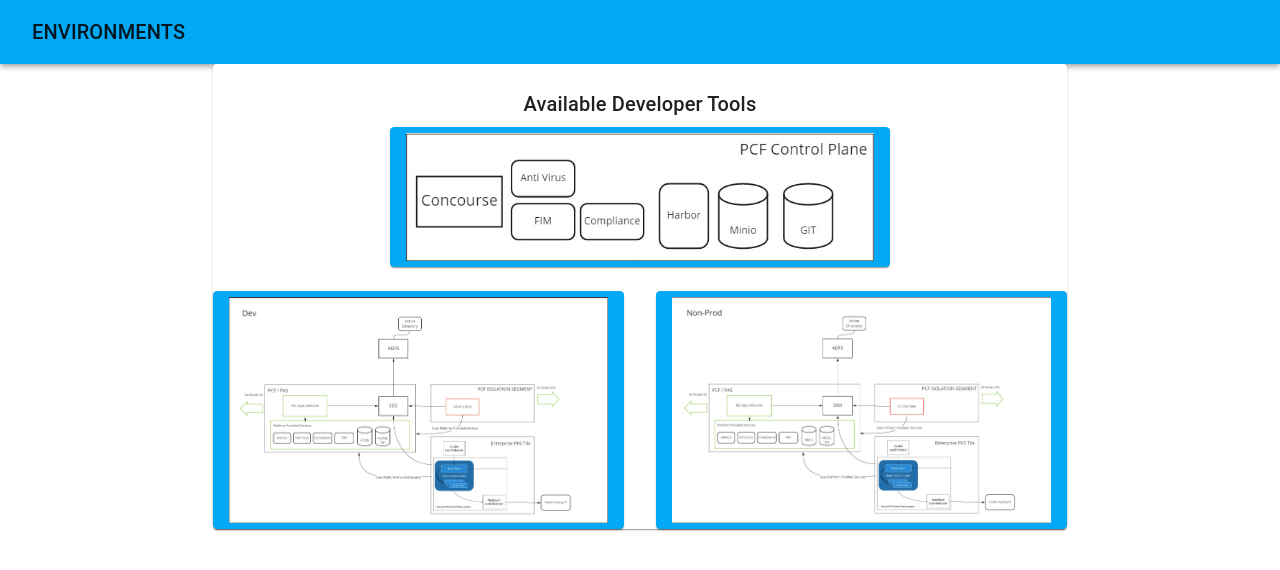
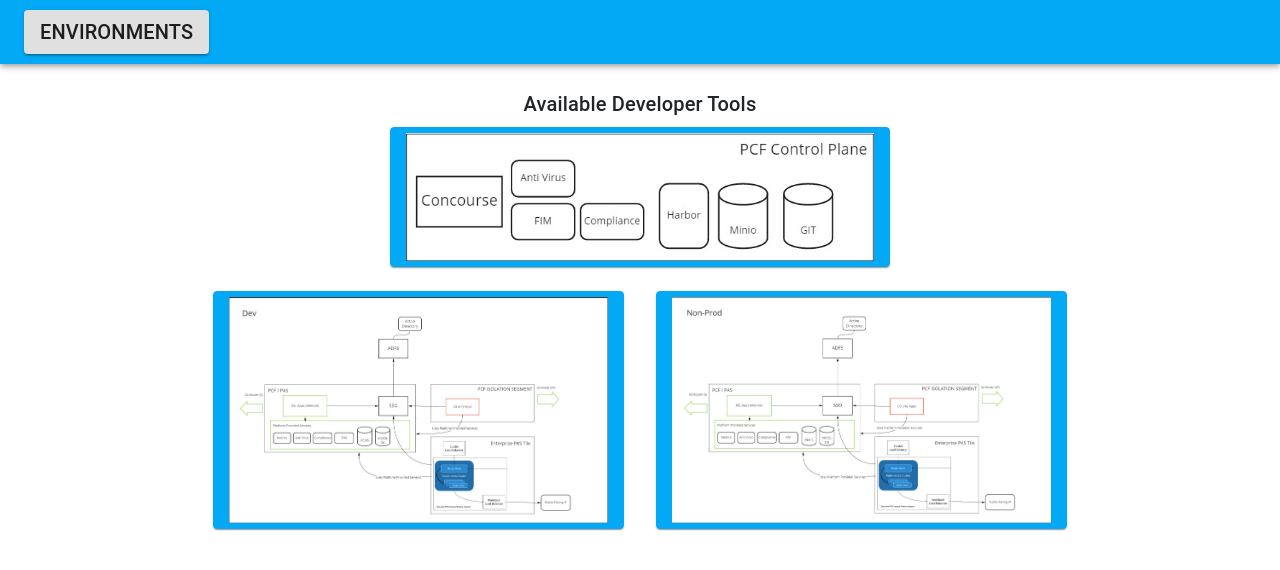
Before and after one commit to kimura-dev1297/launch_team_website_frontend, a React (Create React App) app: page /cloud-one in a window 1280 px wide. Shown: the top 570 px of the page. Built offline with nearby package versions, Linux system fonts and the light colour scheme.

Commit message:
Button in AppBar styled, and removed Paper from Pages.

```diff
--- a/src/Components/CloudOnePage.js
+++ b/src/Components/CloudOnePage.js
@@ -1,5 +1,5 @@
 import React from 'react';
-import { Grid, Typography, Paper } from '@material-ui/core';
+import { Grid, Typography } from '@material-ui/core';
 import cntrlPaneImg from '../style/images/PCF Control Plane.jpg';
 import devImg from '../style/images/development.jpg';
 import nonProdImg from '../style/images/S31 Services - Non-Prod.jpg';
@@ -7,7 +7,6 @@
 
 function CloudOnePage() {
 	return (
-		<Paper>
 		<Grid container direction='column'>
 			<Grid item container justify='center'>
 				<Grid item container justify='center' alignItems='center' xs={12} style={{ paddingTop: '1.5rem' }}>
@@ -30,7 +29,6 @@
 				</Grid>
 			</Grid>
 		</Grid>
-		</Paper>
 	);
 }
 
--- a/src/Components/NavEnvMenu.js
+++ b/src/Components/NavEnvMenu.js
@@ -30,7 +30,13 @@
 
 	return (
 		<div>
-			<Button aria-controls='simple-menu' aria-haspopup='true' onClick={handleClick}>
+			<Button
+				aria-controls='simple-menu'
+				aria-haspopup='true'
+				onClick={handleClick}
+				variant='contained'
+				size='medium'
+			>
 				<Typography variant='h6' className={classes.title}>
 					Environments
 				</Typography>
--- a/src/Components/ProductionPage.js
+++ b/src/Components/ProductionPage.js
@@ -1,5 +1,5 @@
 import React from 'react';
-import { Grid, Typography, Paper } from '@material-ui/core';
+import { Grid, Typography } from '@material-ui/core';
 import cntrlPaneImg from '../style/images/PCF Control Plane.jpg';
 import stagingImg from '../style/images/Staging.jpg';
 import prodImg from '../style/images/production.jpg';
@@ -9,7 +9,6 @@
 
 function ProductionPage() {
 	return (
-		<Paper>
 		<Grid container direction='column'>
 			<Grid item container justify='center'>
 				<Grid item container justify='center' alignItems='center' xs={12} style={{ paddingTop: '1.5rem' }}>
@@ -31,13 +30,12 @@
 					</Grid>
 				</Grid>
 			</Grid>
-			</Grid>
 			<Grid item container direction='column' justify='center' alignItems='center'>
 				<Grid item xs={12} sm={6} style={{ paddingTop: '1.5rem', paddingBottom: '1.5rem' }}>
 					<EnvImg img={prodBottomImg} alt='Production environment' />
 				</Grid>
 			</Grid>
-		</Paper>
+		</Grid>
 	);
 }
 
```
Also changed, not shown: package.json (+2 -11 lines). Lines whose indentation alone changed are shown as unchanged.
